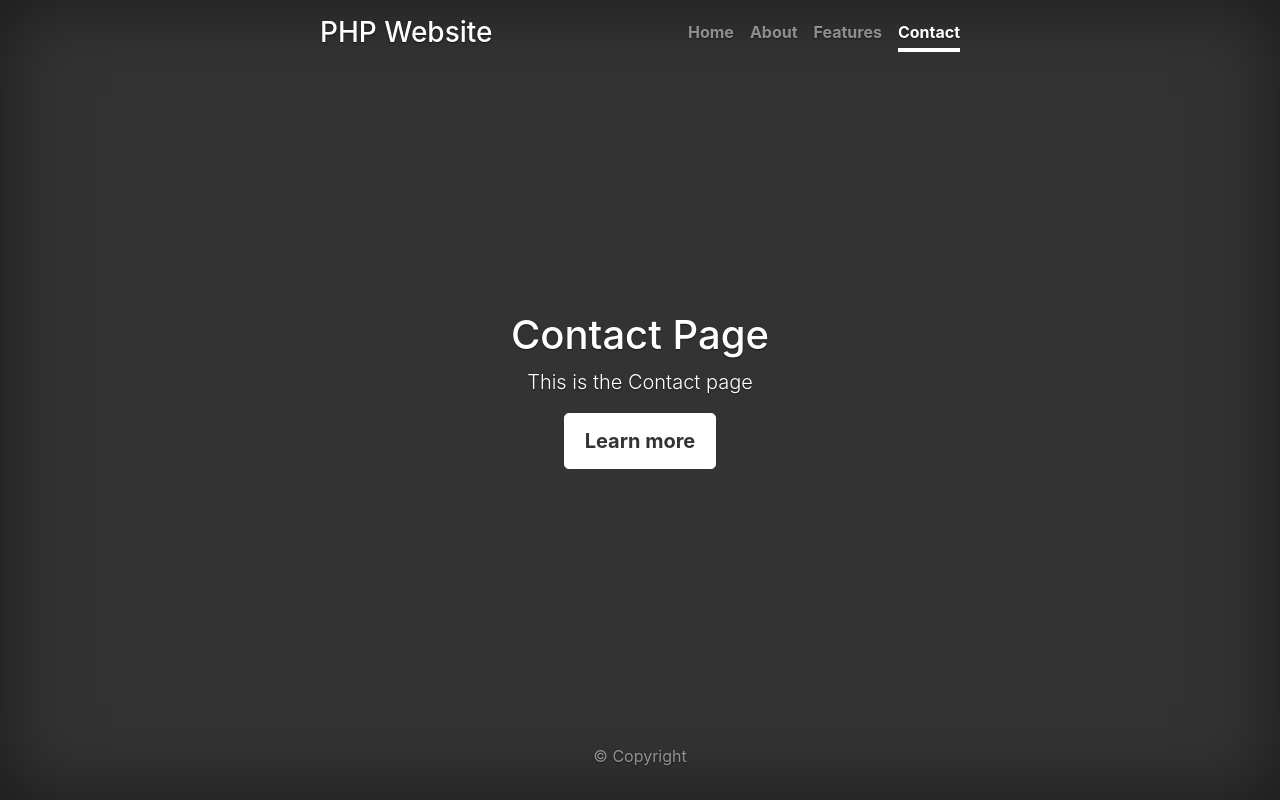
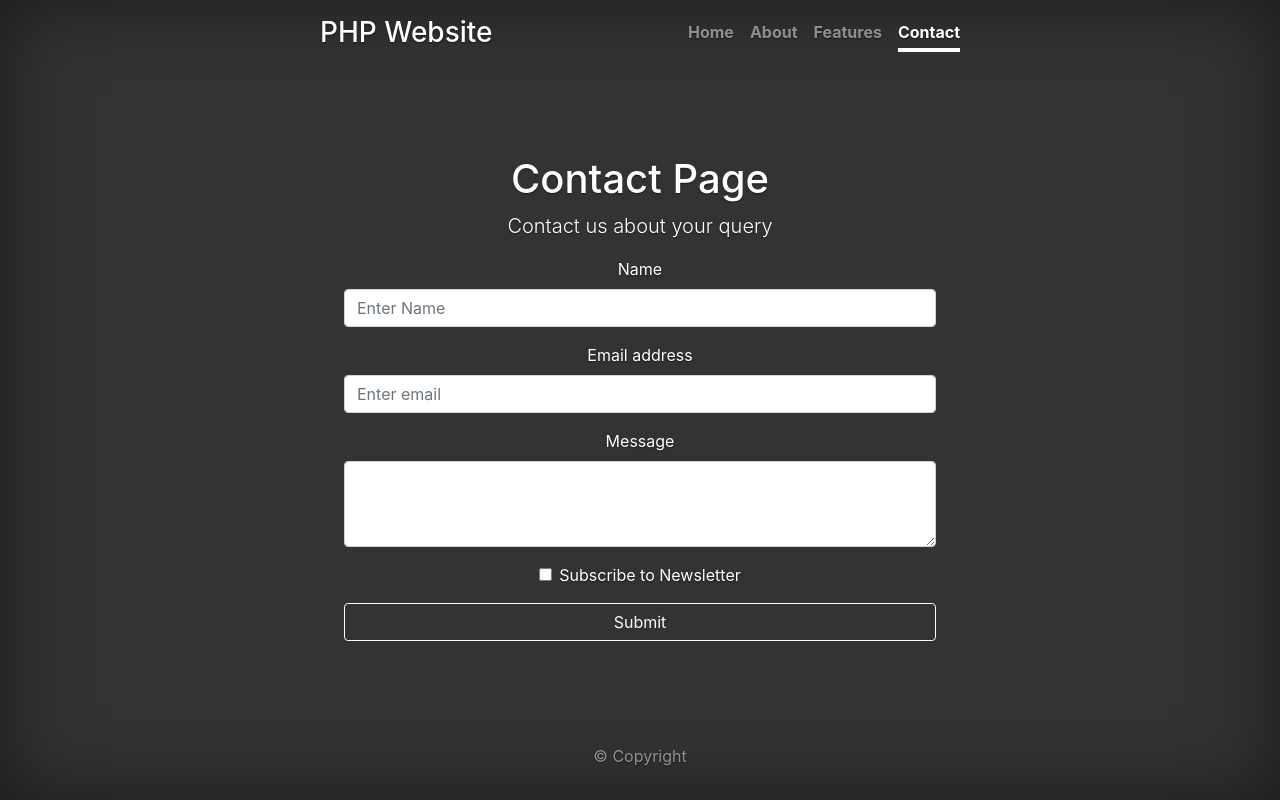
Before and after one commit to DantonR/php-bootstrap-website, a PHP site: page /contact.php in a window 1280 px wide. Run offline with PHP 8.4, Linux system fonts and the light colour scheme.

Commit message:
added a form which should send an email to the person who filled out the form

```diff
--- a/about.php
+++ b/about.php
@@ -1,5 +1,7 @@
 <?php
     $page = "about";
+    $desc = "This is the description of the About Page";
+
     // include("templates/header.php");
     require("templates/header.php");
  ?>
--- a/contact.php
+++ b/contact.php
@@ -1,15 +1,102 @@
 <?php
+    if($_POST){
+        // var_dump($_POST);
+        // $name = $_POST["name"];
+        // $email = $_POST["email"];
+        // $message = $_POST["message"];
+        // $subscribe = $_POST["subscribe"];
+
+        extract($_POST);
+
+        $errors = array();
+
+        if(!$name){
+            array_push($errors, "Name is required, please enter a value");
+        } else if(strlen($name) < 2){
+            array_push($errors, "Please enter at least 2 characters for your name");
+        } else if(strlen($name) > 100){
+            array_push($errors, "Your name can't be more than 100 characters");
+        }
+
+        if(!$email){
+            array_push($errors, "Email is required, please enter a value");
+        } else if(!filter_var($email, FILTER_VALIDATE_EMAIL)){
+            array_push($errors, "Your email is invalid");
+        }
+
+        if(!$message){
+            array_push($errors, "A message is required, please enter a value");
+        } else if(strlen($message) < 10){
+            array_push($errors, "Your message must be at least 10 characters long");
+        } else if(strlen($message) > 1000){
+            array_push($errors, "Your message needs to be less than 1000 characters");
+        }
+
+        if(empty($errors)){
+            $to = $email;
+            $subject = 'email enquiry';
+            $emailMessage = 'You have recieved an email<br>Here is the message<br>';
+            $emailMessage += $message;
+            $headers = array(
+                'From' => 'richard.hpa@acgedu.com',
+                'Reply-To' => 'richard.hpa@acgedu.com',
+                'X-Mailer' => 'PHP/'.phpversion()
+            );
+            mail($to,$subject,$emailMessage,$headers);
+            header("Location: index.php");
+        }
+
+    }
+
+
+
+
+
+
+
+
     $page = "contact";
+    $desc = "This is the description of the Contact Page";
+
     // include("templates/header.php");
     require("templates/header.php");
  ?>
 
 <main role="main" class="inner cover">
     <h1 class="cover-heading">Contact Page</h1>
-    <p class="lead">This is the Contact page</p>
-    <p class="lead">
-        <a href="#" class="btn btn-lg btn-secondary">Learn more</a>
-    </p>
+    <p class="lead">Contact us about your query</p>
+
+    <?php if($_POST && !empty($errors)): ?>
+        <div class="alert alert-danger" role="alert">
+            <ul>
+                <?php foreach($errors as $singleError): ?>
+                    <li><?= $singleError; ?></li>
+                <?php endforeach; ?>
+            </ul>
+        </div>
+    <?php endif; ?>
+
+    <form method="post" action="contact.php" enctype="multipart/form-data">
+        <div class="form-group">
+            <label for="name">Name</label>
+            <input type="text" class="form-control" name="name" placeholder="Enter Name" value="<?php if(isset($_POST['name'])){ echo $_POST['name']; } ?>">
+        </div>
+        <div class="form-group">
+            <label for="email">Email address</label>
+            <input type="email" class="form-control" name="email" placeholder="Enter email" value="<?php if(isset($_POST['email'])){ echo $_POST['email']; } ?>">
+        </div>
+        <div class="form-group">
+            <label for="message">Message</label>
+            <textarea class="form-control" rows="3" name="message"><?php if(isset($_POST['message'])){ echo $_POST['message']; } ?></textarea>
+        </div>
+        <div class="form-group form-check">
+          <input type="checkbox" class="form-check-input" id="subscribe" name="subsribe" <?php if(isset($_POST['subsribe'])){ echo 'checked'; } ?>>
+          <label class="form-check-label" for="subscribe">Subscribe to Newsletter</label>
+        </div>
+        <button type="submit" class="btn btn-outline-light btn-block">Submit</button>
+    </form>
+
+
 </main>
 
 <?php require("templates/footer.php"); ?>
--- a/features.php
+++ b/features.php
@@ -1,5 +1,7 @@
 <?php
     $page = "features";
+    $desc = "This is the description of the Features Page";
+
     // include("templates/header.php");
     require("templates/header.php");
  ?>
--- a/index.php
+++ b/index.php
@@ -11,7 +11,7 @@
 
     // include("templates/header.php");
     $page = "home";
-    $desc = "";
+    $desc = "This is the description of the Home Page";
     require("templates/header.php");
  ?>
 
--- a/templates/header.php
+++ b/templates/header.php
@@ -1,10 +1,10 @@
 <!DOCTYPE html>
 <html lang="en" dir="ltr">
     <head>
-        <meta charset="utf-8">
-        <title><?= $page; ?> Page</title>
-        <link rel="stylesheet" href="https://stackpath.bootstrapcdn.com/bootstrap/4.1.3/css/bootstrap.min.css" integrity="sha384-MCw98/SFnGE8fJT3GXwEOngsV7Zt27NXFoaoApmYm81iuXoPkFOJwJ8ERdknLPMO" crossorigin="anonymous">
-        <link rel="stylesheet" href="css/style.css">
+        <?php
+            require('meta.php');
+            require('styles.php');
+        ?>
     </head>
     <body class="text-center">
 
--- /dev/null
+++ b/templates/meta.php
@@ -0,0 +1,3 @@
+<meta charset="utf-8">
+<title><?= $page; ?> Page</title>
+<meta name="description" content="<?= $desc; ?>">
--- /dev/null
+++ b/templates/styles.php
@@ -0,0 +1,2 @@
+<link rel="stylesheet" href="https://stackpath.bootstrapcdn.com/bootstrap/4.1.3/css/bootstrap.min.css" integrity="sha384-MCw98/SFnGE8fJT3GXwEOngsV7Zt27NXFoaoApmYm81iuXoPkFOJwJ8ERdknLPMO" crossorigin="anonymous">
+<link rel="stylesheet" href="css/style.css">
```
